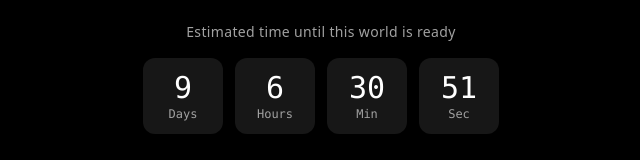
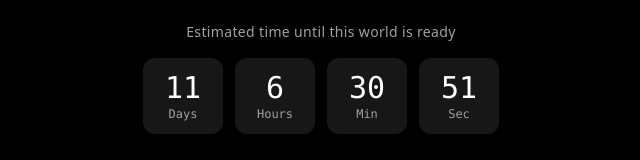
Before and after one commit to Gusti-fad/my-page, a Next.js app: page / in a window 1280 px wide. Shown: the part 476-636 px from the top of the page, without its empty margins (319-959 px from the left). Built offline with nearby package versions, Linux system fonts and the light colour scheme.

Commit message:
update countdown target date to March 25, 2026

```diff
--- a/src/components/Countdown.tsx
+++ b/src/components/Countdown.tsx
@@ -6,7 +6,7 @@ import duration from "dayjs/plugin/duration";
 
 dayjs.extend(duration);
 
-const target = dayjs("2026-03-23T23:59:59");
+const target = dayjs("2026-03-25T23:59:59");
 
 export default function Countdown() {
   const [time, setTime] = useState(getTime());
```
